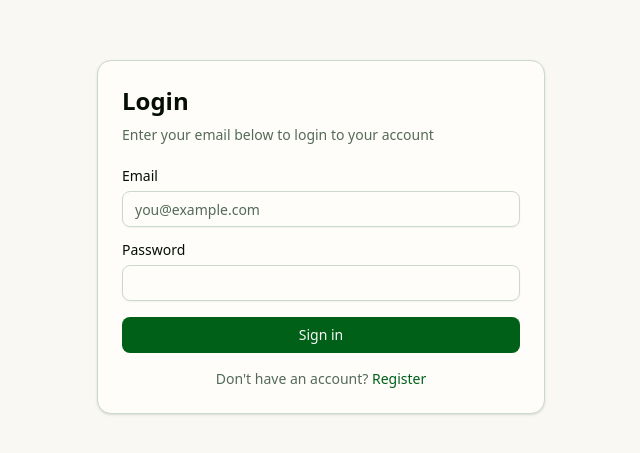
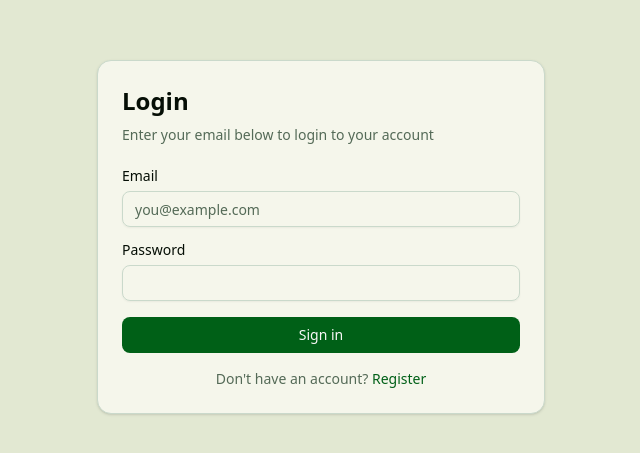
Before and after one commit to anesuruzvidzo1/munda, a Next.js app: page /login in a window 1280 px wide. Shown: the part 163-616 px from the top of the page, without its empty margins (319-959 px from the left). Built offline with nearby package versions, Linux system fonts and the light colour scheme; no server answers.

Commit message:
Set earthy sage-olive background matching agtech app conventions

```diff
--- a/src/app/globals.css
+++ b/src/app/globals.css
@@ -45,11 +45,11 @@
 
 :root {
   --radius: 0.625rem;
-  --background: oklch(0.98 0.008 90);
+  --background: oklch(0.92 0.03 118);
   --foreground: oklch(0.15 0.025 145);
-  --card: oklch(0.995 0.004 90);
+  --card: oklch(0.97 0.015 110);
   --card-foreground: oklch(0.15 0.025 145);
-  --popover: oklch(0.995 0.004 90);
+  --popover: oklch(0.97 0.015 110);
   --popover-foreground: oklch(0.15 0.025 145);
   --primary: oklch(0.42 0.14 148);
   --primary-foreground: oklch(0.98 0 0);
```
